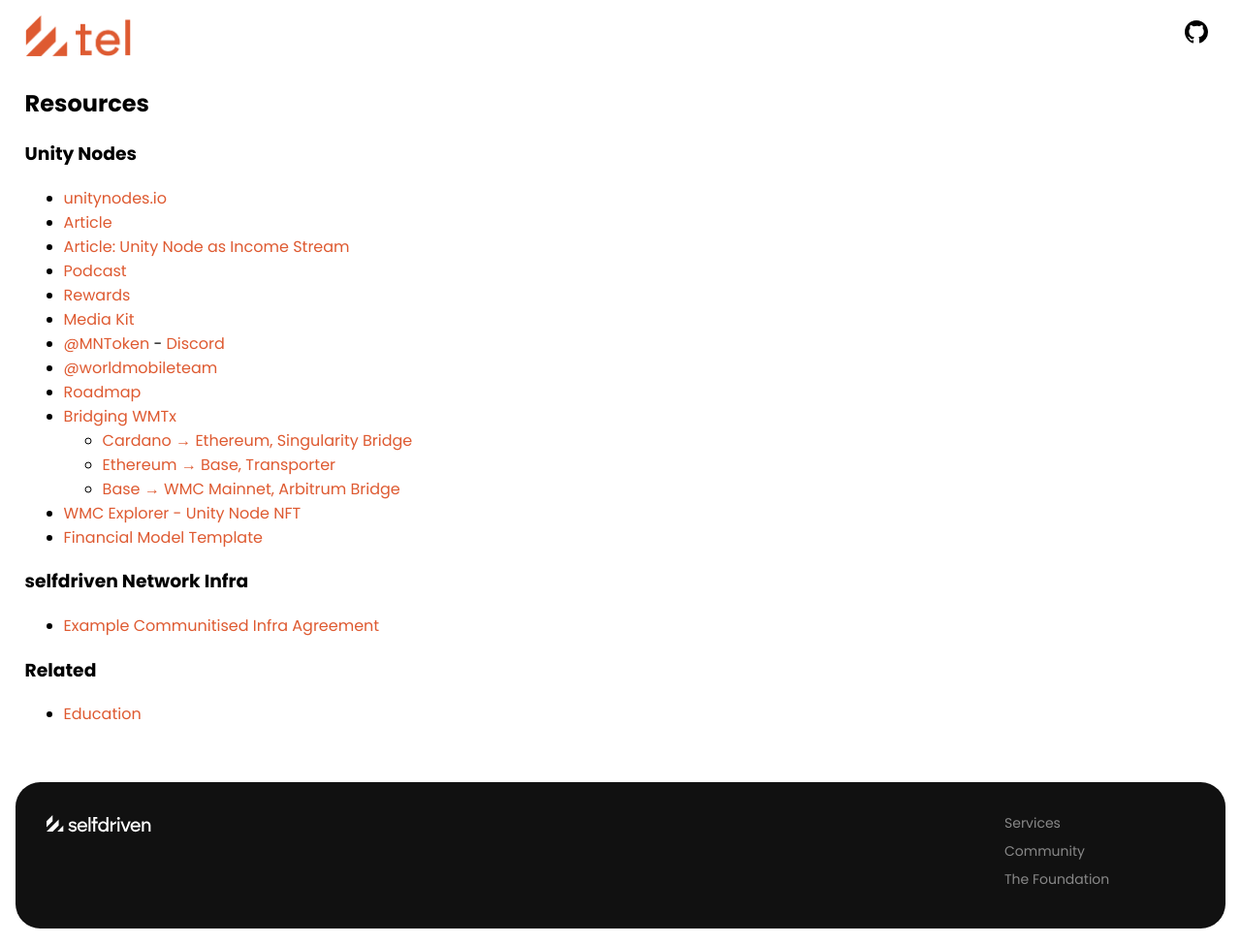
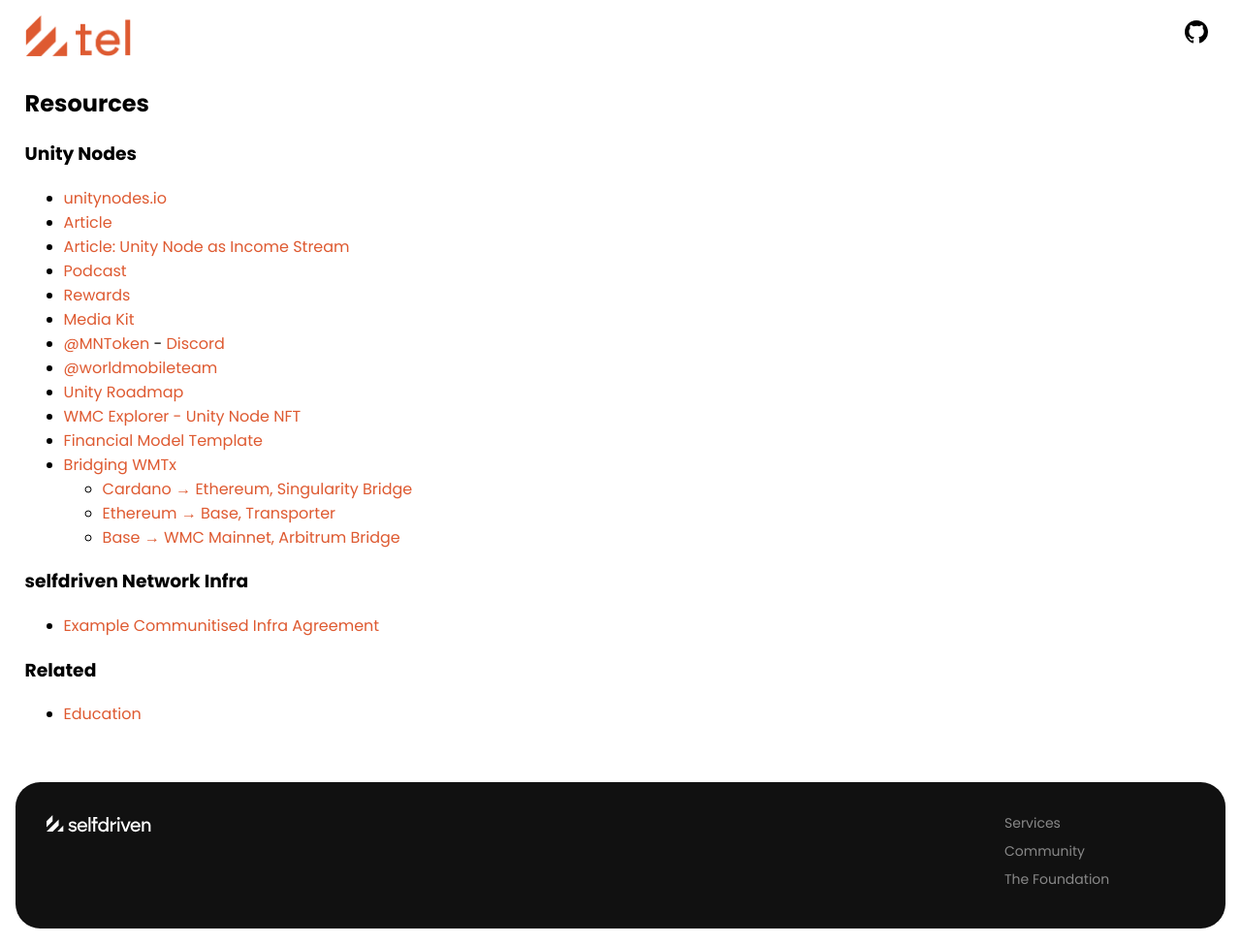
Before and after one commit to selfdriven-services/selfdriven-tel, a Jekyll site: the page built from docs/pages/resources.md, in a window 1280 px wide. Shown: the whole page at 97% size. Built offline with Jekyll 4.4.1, drawn with Linux system fonts in a browser that asks for light colours.

Commit message:
Update resources.md

```diff
--- a/docs/pages/resources.md
+++ b/docs/pages/resources.md
@@ -15,14 +15,13 @@
 - [Media Kit](https://unitynodes.io/media-kit.html)
 - [@MNToken](https://x.com/MNToken) - [Discord](https://discord.gg/minutesnetwork)
 - [@worldmobileteam](https://x.com/worldmobileteam)
-- [Roadmap](https://x.com/MNToken/status/1983530145852874775)
+- [Unity Roadmap](https://x.com/MNToken/status/1983530145852874775)
+- [WMC Explorer - Unity Node NFT](https://explorer.worldmobile.io/token/0x0297ADB0934D6356dBdEb5E313B12e0b69d327ec)
+- [Financial Model Template](/resources/unity/financial-model/)
 - [Bridging WMTx](https://x.com/CloverNodes/status/1960133264322273531)
     - [Cardano → Ethereum, Singularity Bridge ](https://bridge.singularitynet.io)
     - [Ethereum → Base, Transporter](https://transporter.io)
     - [Base → WMC Mainnet, Arbitrum Bridge](https://bridge.arbitrum.io/?sourceChain=base&destinationChain=world-mobile-chain-mainnet&tab=bridge)
-- [WMC Explorer - Unity Node NFT](https://explorer.worldmobile.io/token/0x0297ADB0934D6356dBdEb5E313B12e0b69d327ec)
-- [Financial Model Template](/resources/unity/financial-model/)
-
 
 ### selfdriven Network Infra
 - [Example Communitised Infra Agreement](https://www.selfdriven.network/infra-interface/communitised-agreement)
```
